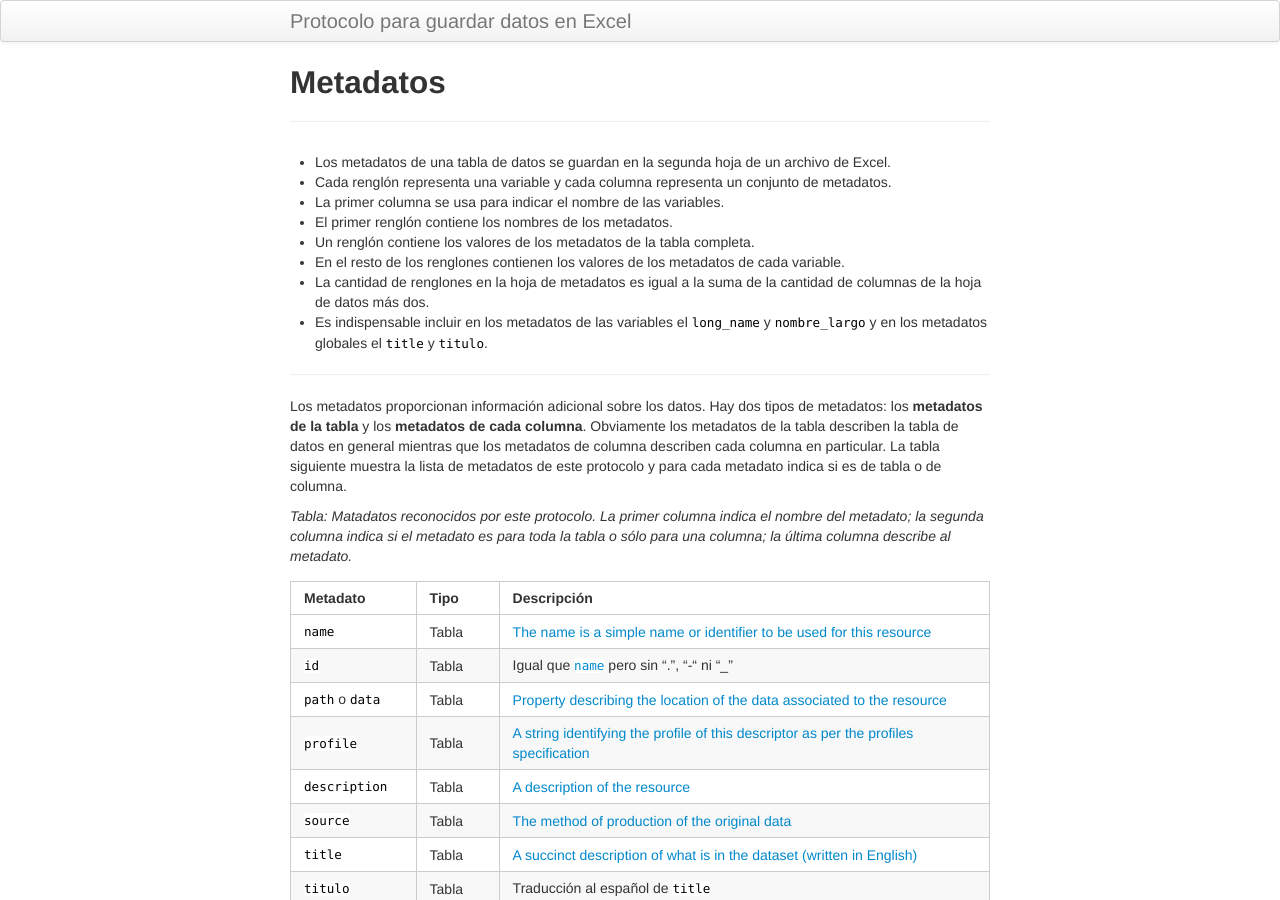
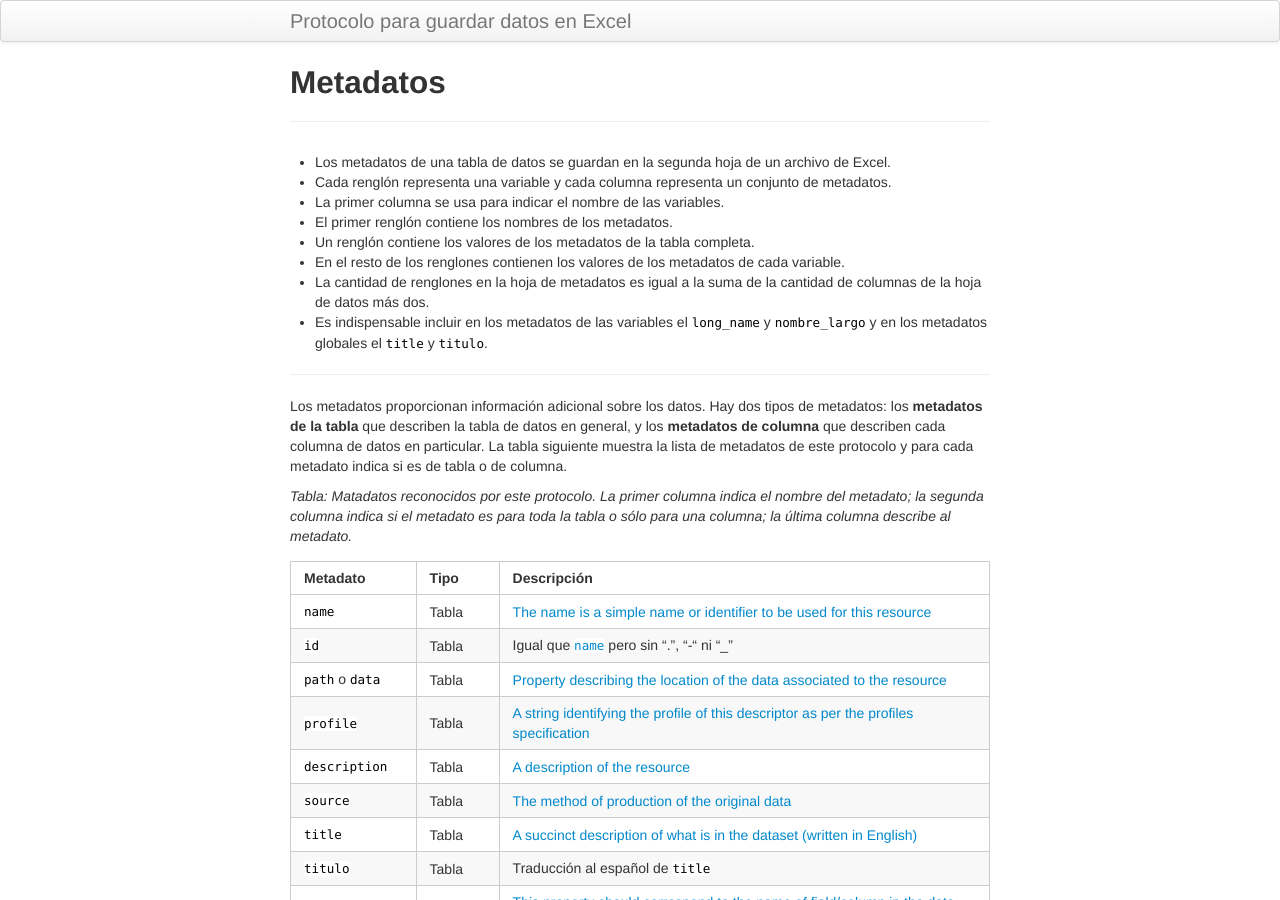
Before and after one commit to MaritzaB/datos_en_excel, a Jekyll site: the page built from pages/metadatos.md, in a window 1280 px wide and 900 px high. Built offline with Jekyll 4.4.1, drawn with Linux system fonts in a browser that asks for light colours.

Commit message:
Fusiona dos oraciones

```diff
--- a/pages/metadatos.md
+++ b/pages/metadatos.md
@@ -15,7 +15,7 @@ description: Cómo agregar metadatos a un archivo de datos en Excel
 
 ---
 
-Los metadatos proporcionan información adicional sobre los datos. Hay dos tipos de metadatos: los **metadatos de la tabla** y los **metadatos de cada columna**. Obviamente los metadatos de la tabla describen la tabla de datos en general mientras que los metadatos de columna describen cada columna en particular. La tabla siguiente muestra la lista de metadatos de este protocolo y para cada metadato indica si es de tabla o de columna.
+Los metadatos proporcionan información adicional sobre los datos. Hay dos tipos de metadatos: los **metadatos de la tabla** que describen la tabla de datos en general, y los **metadatos de columna** que describen cada columna de datos en particular. La tabla siguiente muestra la lista de metadatos de este protocolo y para cada metadato indica si es de tabla o de columna.
 
 _Tabla: Matadatos reconocidos por este protocolo. La primer columna indica el nombre del metadato; la segunda columna indica si el metadato es para toda la tabla o sólo para una columna; la última columna describe al metadato._
 
```
